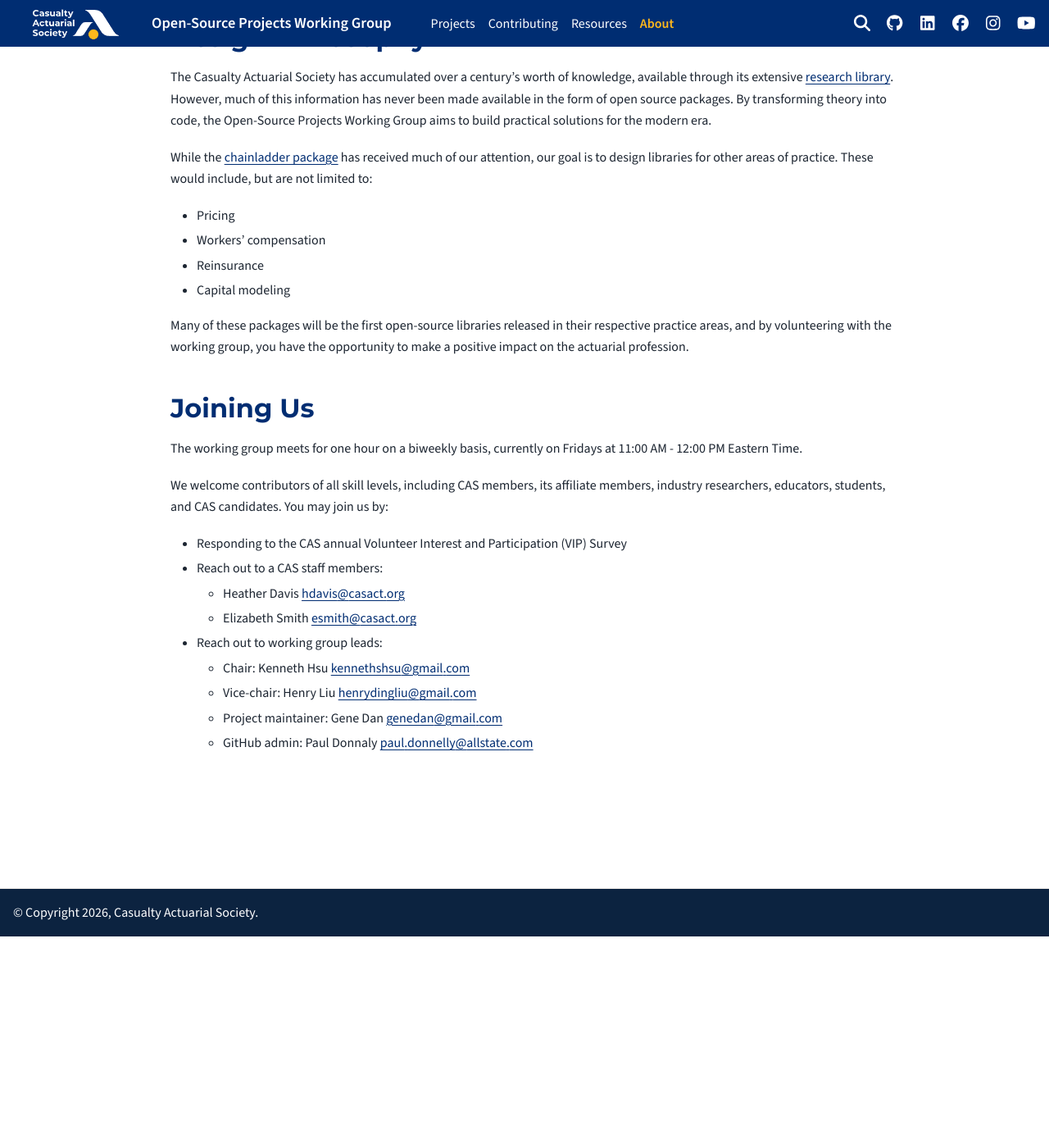
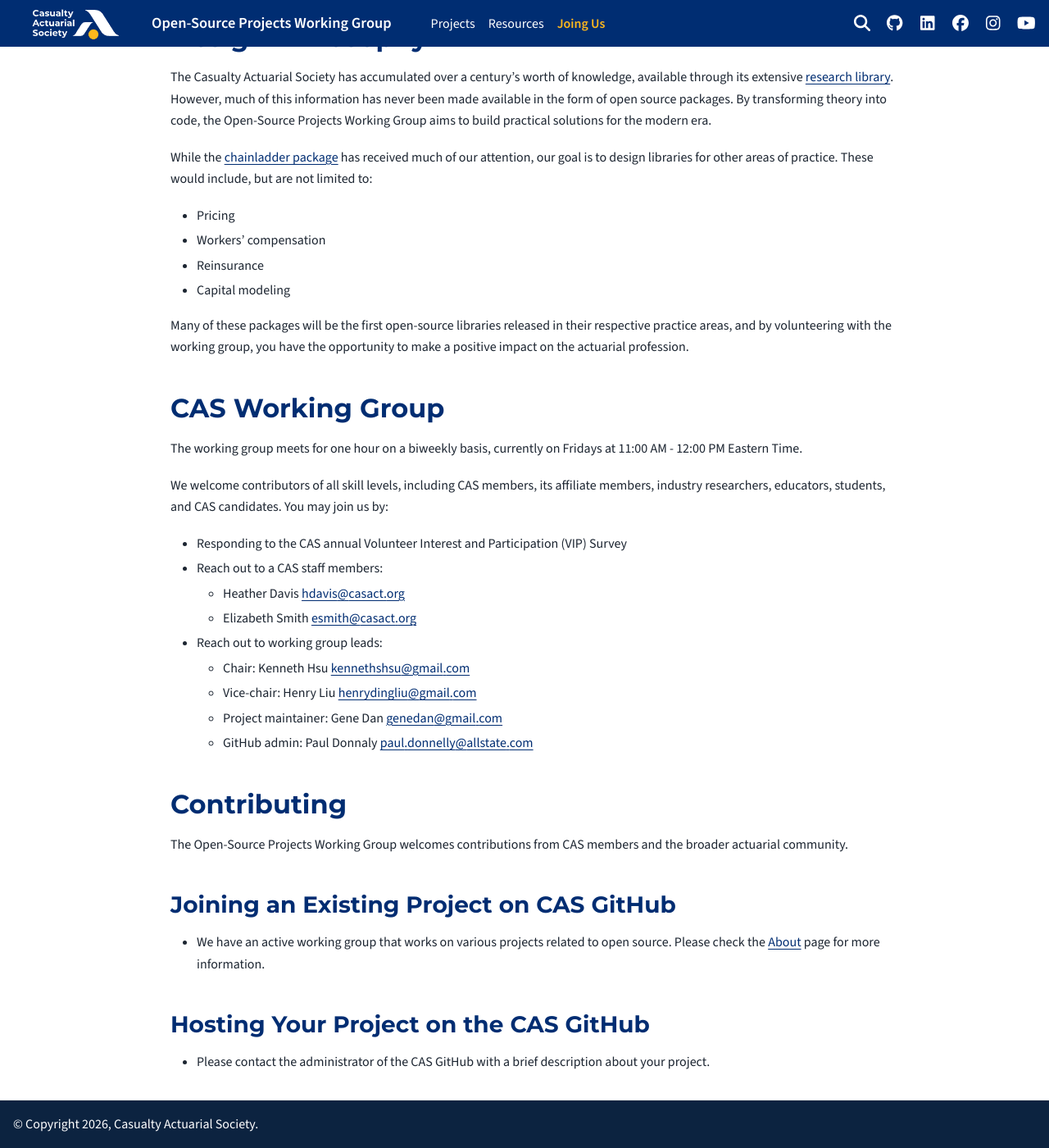
Before and after one commit to casact/casact.github.io, a Sphinx documentation site: the page built from docs/about.md, in a window 1280 px wide and 1400 px high, scrolled down 258 px. Shown: the whole window at 82% size. Built offline with Sphinx 7.4.7 and the PyData theme 0.15.4, drawn with Linux system fonts in a browser that asks for light colours; pages that are not in the unit, such as notebooks, are missing from menus; some of the changed text lies outside the part shown.

Commit message:
Consolidate contributing into about

```diff
--- a/docs/about.md
+++ b/docs/about.md
@@ -1,4 +1,4 @@
-# About
+# Joing Us
 
 The Open-Source Projects Working Group supports the Casualty Actuarial
 Society's open-source initiatives, helping members build, maintain, and
@@ -17,7 +17,7 @@
 
 Many of these packages will be the first open-source libraries released in their respective practice areas, and by volunteering with the working group, you have the opportunity to make a positive impact on the actuarial profession.
 
-## Joining Us
+## CAS Working Group
 
 The working group meets for one hour on a biweekly basis, currently on Fridays at 11:00 AM - 12:00 PM Eastern Time.
 
@@ -32,3 +32,16 @@
   - Vice-chair: Henry Liu <henrydingliu@gmail.com>
   - Project maintainer: Gene Dan <genedan@gmail.com>
   - GitHub admin: Paul Donnaly <paul.donnelly@allstate.com>
+
+## Contributing
+
+The Open-Source Projects Working Group welcomes contributions from CAS
+members and the broader actuarial community.
+
+### Joining an Existing Project on CAS GitHub
+
+- We have an active working group that works on various projects related to open source. Please check the [About](about.md) page for more information.
+
+### Hosting Your Project on the CAS GitHub
+
+- Please contact the administrator of the CAS GitHub with a brief description about your project.
```
Also changed, not shown: docs/contributing.md (deleted, +0 -12 lines).
